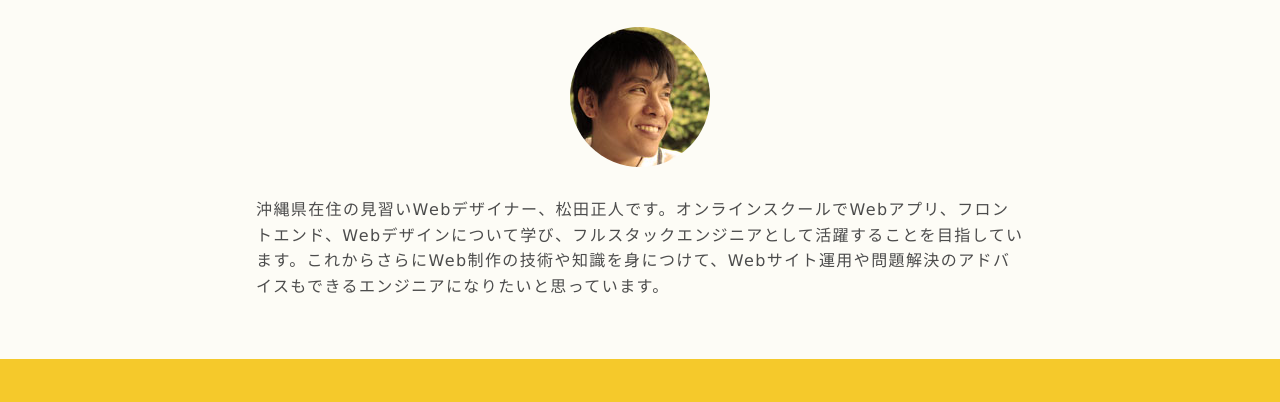
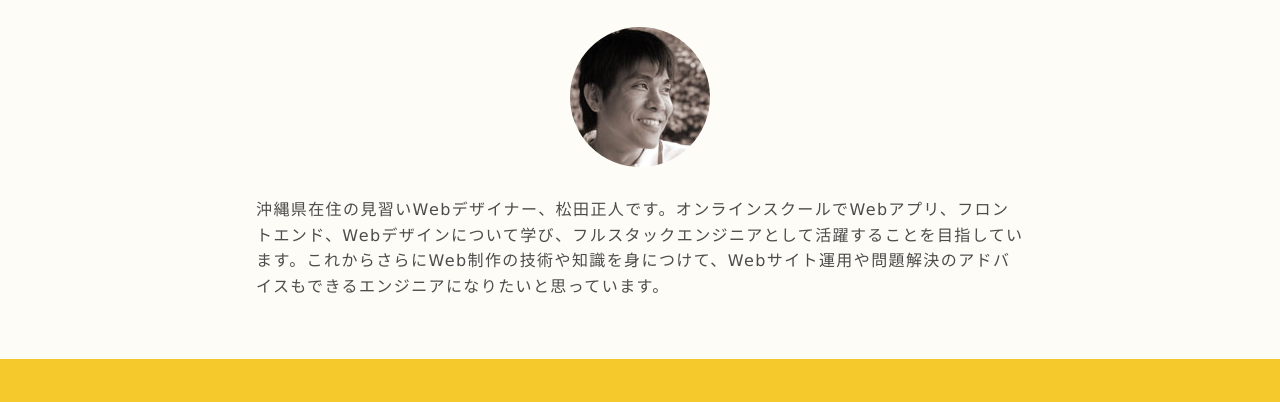
Before and after one commit to masatomaz/masatomaz.github.io, a plain HTML site: page index.html in a window 1280 px wide. Shown: the part 203-605 px from the top of the page. Drawn offline with nearby package versions, Linux system fonts and the light colour scheme.

Commit message:
change profile img to sepia

```diff
--- a/index.html
+++ b/index.html
@@ -14,7 +14,7 @@
             <a href="#contact" class="button-contact"><i aria-label="お問い合わせ" class="fa fa-envelope-o"></i></a>
             <div class="profile">
                 <h1 class="site-title abel uppercase text-center">Web Designer <span>Masato Matsuda</span></h1>
-                <img src="./images/img_5578.jpg" alt="プロフィール写真" width="140" height="140" class="block-center profile-icon">
+                <img src="./images/IMGP5578_sepia.jpg" alt="プロフィール写真" width="140" height="140" class="block-center profile-icon">
                 <p>沖縄県在住の見習いWebデザイナー、松田正人です。オンラインスクールでWebアプリ、フロントエンド、Webデザインについて学び、フルスタックエンジニアとして活躍することを目指しています。これからさらにWeb制作の技術や知識を身につけて、Webサイト運用や問題解決のアドバイスもできるエンジニアになりたいと思っています。</p>
             </div>
         </header>
```
Also changed, not shown: images/IMGP5578_sepia.jpg (added).
